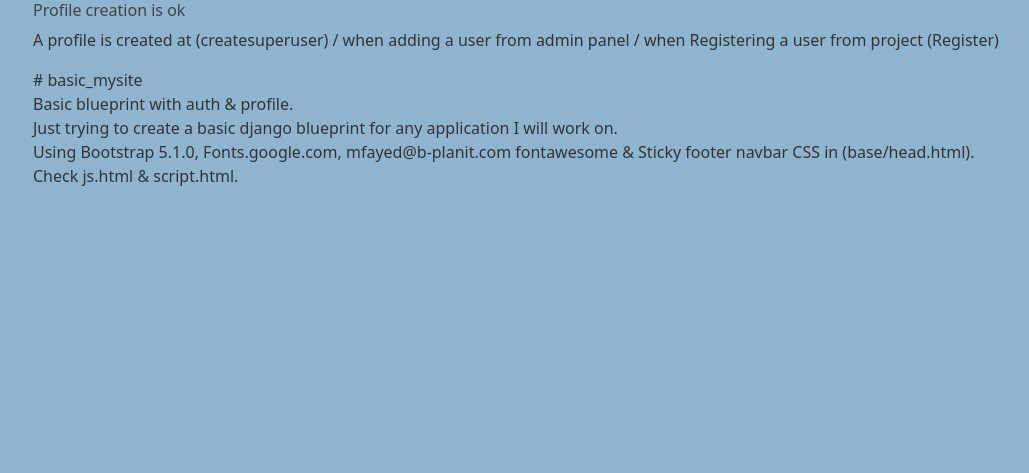
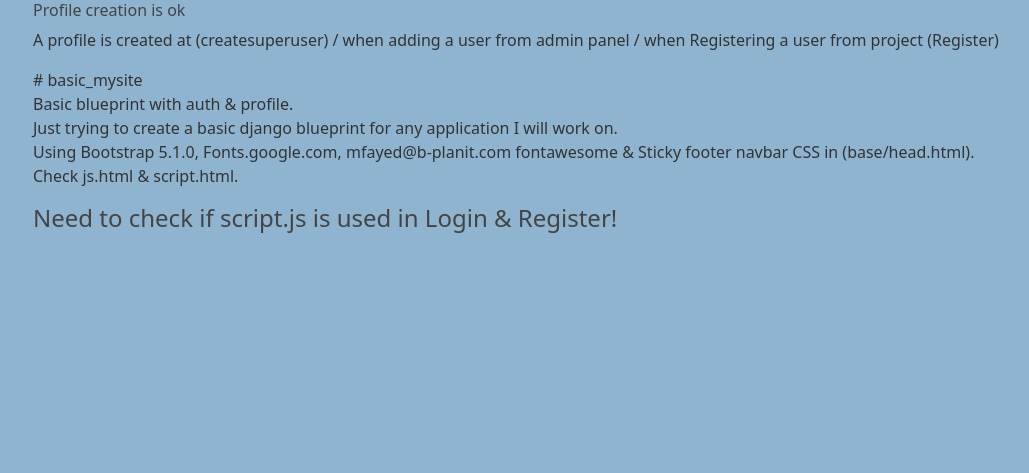
Before and after one commit to MedoFayed/basic_mysite, a Django app: page /info/ in a window 1280 px wide. Shown: the part 180-653 px from the top of the page, without its empty margins (49-1078 px from the left). Run offline with Django 3.2, Linux system fonts and the light colour scheme; some libraries are stand-ins or nearby versions; some web fonts are replaced.

Commit message:
edited info.html

```diff
--- a/templates/info.html
+++ b/templates/info.html
@@ -9,6 +9,7 @@
 Basic blueprint with auth &amp; profile.<br>
 Just trying to create a basic django blueprint for any application I will work on.<br>
 Using Bootstrap 5.1.0, Fonts.google.com, mfayed@b-planit.com fontawesome & Sticky footer navbar CSS in (base/head.html).<br>
-Check js.html & script.html.
+Check js.html & script.html.<br>
 </p>
+<h4>Need to check if script.js is used in Login & Register!</h4>
 {% endblock %}
```
